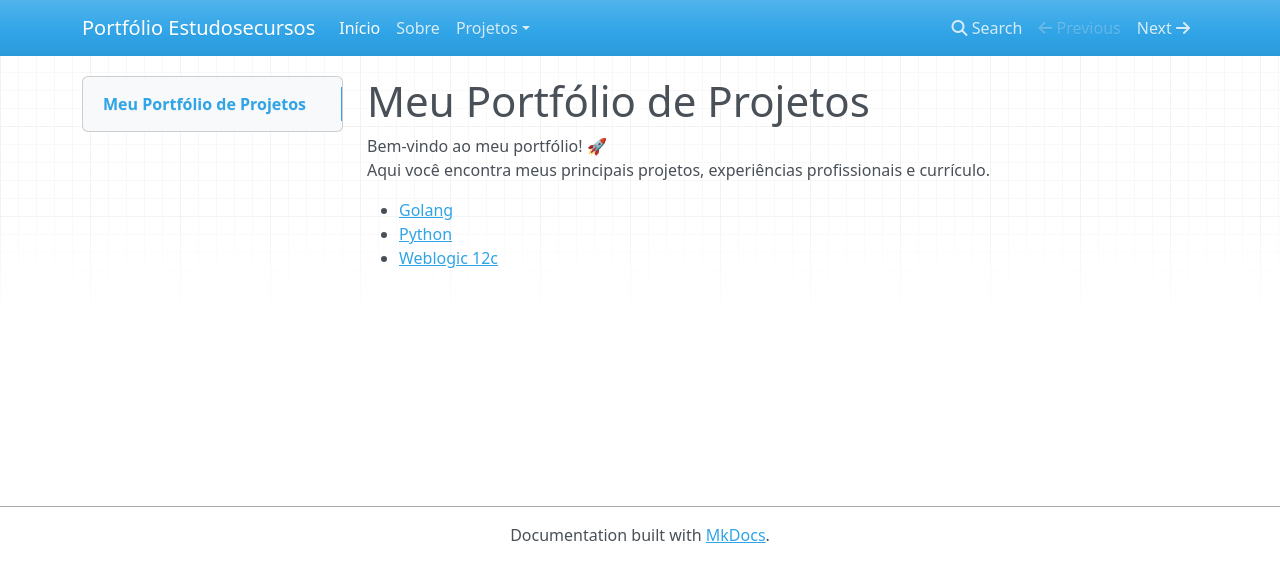
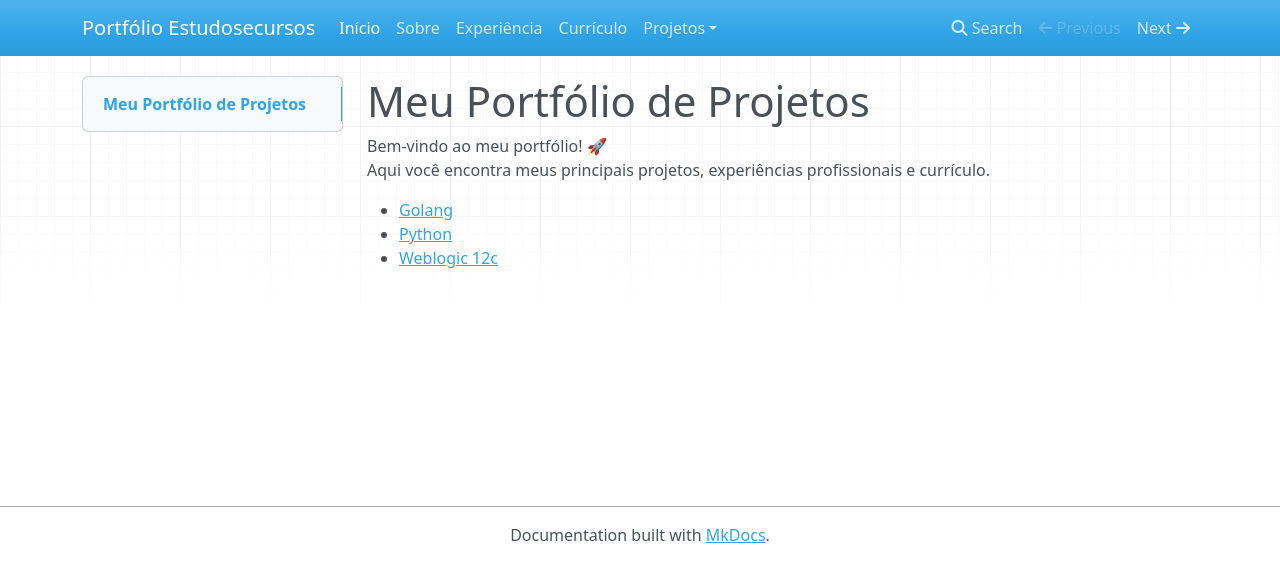
Before and after one commit to Estudosecursos/portfolio, an MkDocs documentation site: the page built from docs/index.md, in a window 1280 px wide. Shown: the top 582 px of the page. Built offline with MkDocs 1.6.1, drawn with Linux system fonts in a browser that asks for light colours; nearby versions of some CDN libraries; some of the changed lines change nothing that is shown.

Commit message:
Adição de paginas about, experiencia e curriculo.

```diff
--- a/mkdocs.yml
+++ b/mkdocs.yml
@@ -2,6 +2,8 @@ site_name: Portfólio Estudosecursos
 nav:
   - Início: index.md
   - Sobre: about.md
+  - Experiência: experiencia.md
+  - Currículo: curriculo.md
   - Projetos:
       - Golang: projects/curso-golang.md
       - Python: projects/curso-python.md
```
